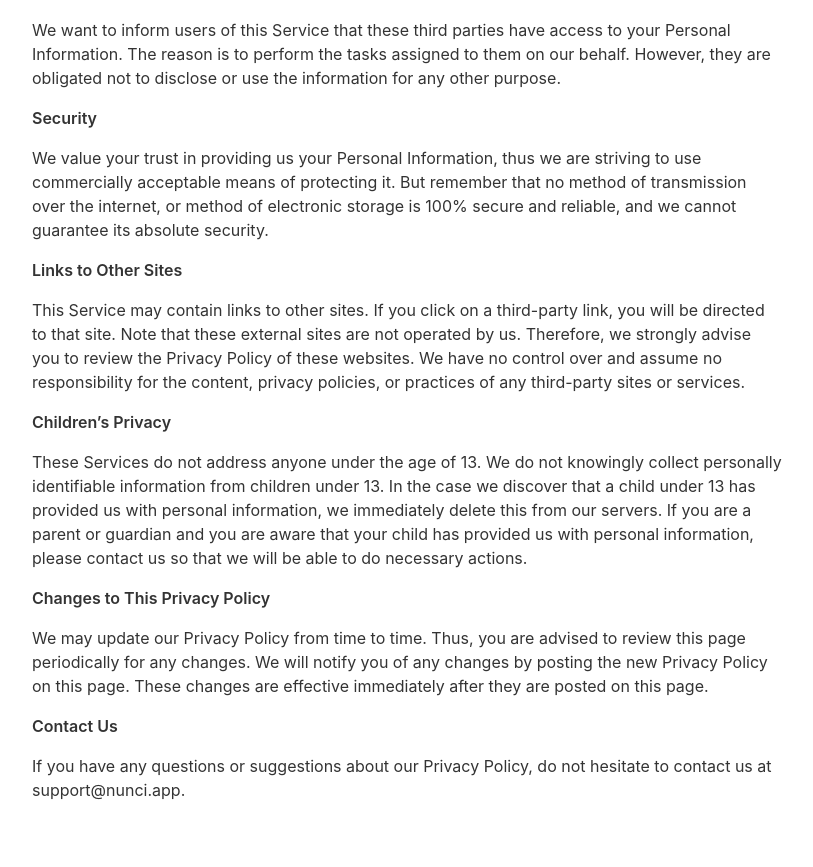
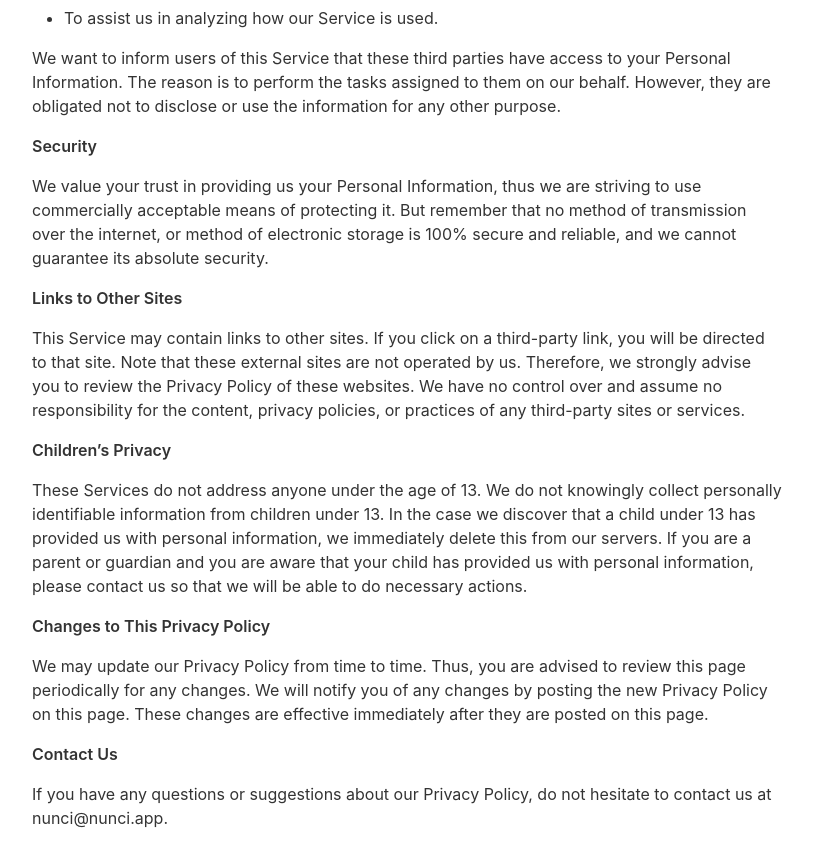
Before and after one commit to nunci/nunci.github.io, a Jekyll site: the page built from _pages/privacypolicy.md, in a window 1280 px wide and 900 px high, scrolled down 1433 px. Shown: the top 867 px of the window, without its empty margins (233-1046 px from the left). Built offline with Jekyll 4.4.1, drawn with Linux system fonts in a browser that asks for light colours; nearby versions of some CDN libraries.

Commit message:
Updating privacy policy

```diff
--- a/_pages/privacypolicy.md
+++ b/_pages/privacypolicy.md
@@ -65,4 +66,4 @@ We may update our Privacy Policy from time to time. Thus, you are advised to rev
 
 **Contact Us**
 
-If you have any questions or suggestions about our Privacy Policy, do not hesitate to contact us at support@nunci.app.
+If you have any questions or suggestions about our Privacy Policy, do not hesitate to contact us at nunci@nunci.app.
```
Also changed, not shown: other parts of _pages/privacypolicy.md (+1 -0 lines).
